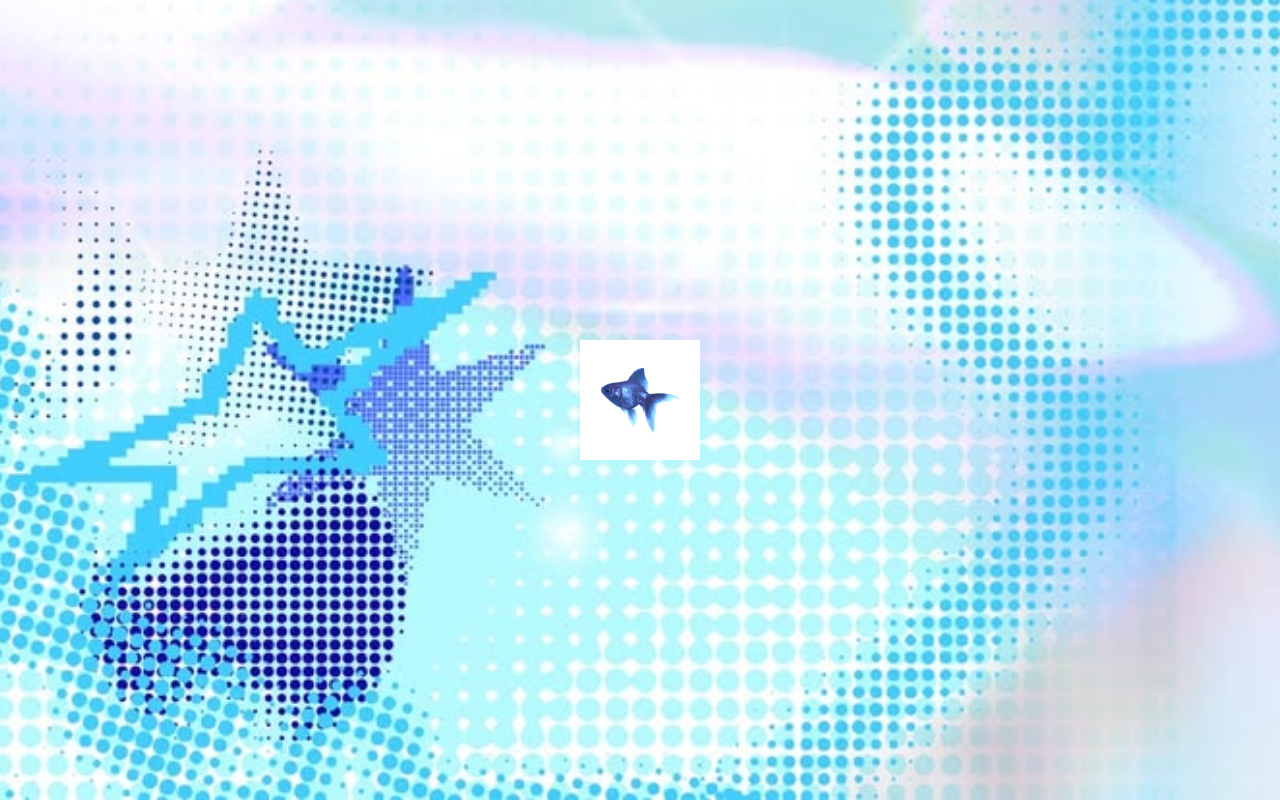
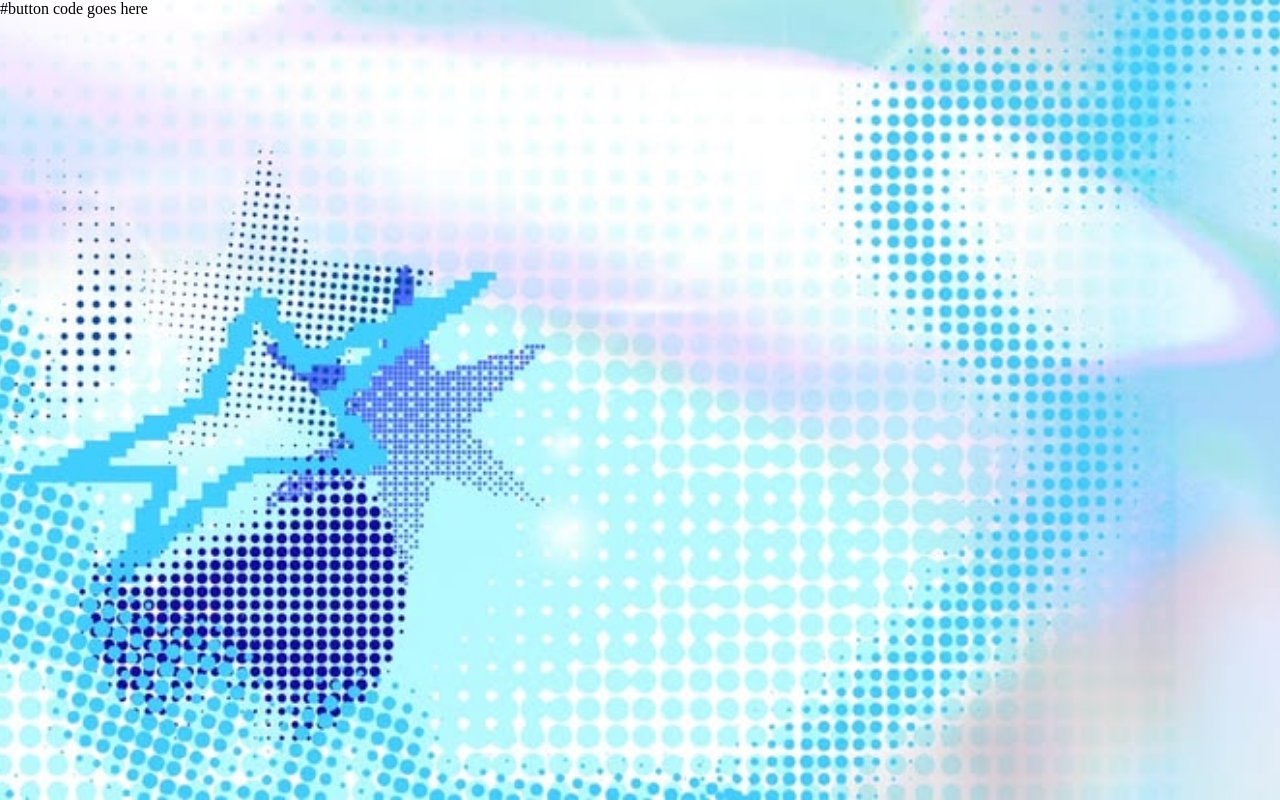
Before and after one commit to themaggiejb/teaching_demo, a plain HTML site: page index.html in a window 1280 px wide. Drawn offline with Linux system fonts and the light colour scheme.

Commit message:
Remove button linking to page.html
Removed button element that links to 'page.html'.

```diff
--- a/index.html
+++ b/index.html
@@ -35,8 +35,6 @@
   </head>
 
   <body>
-<button class="button-class" onclick="location.href='page.html'">
-  <img src="button.png" alt="Build Button"/>
-</button>
+#button code goes here
   </body>
 </html>
```
